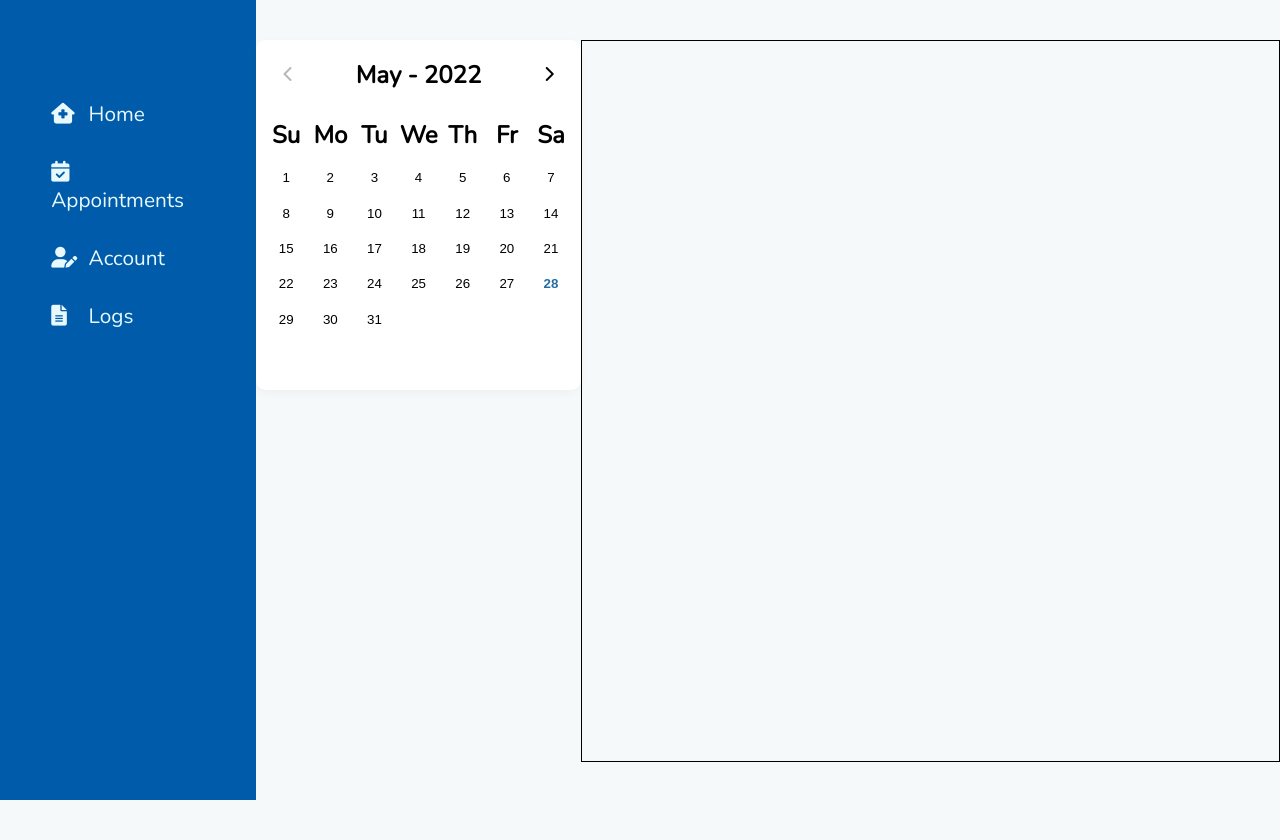
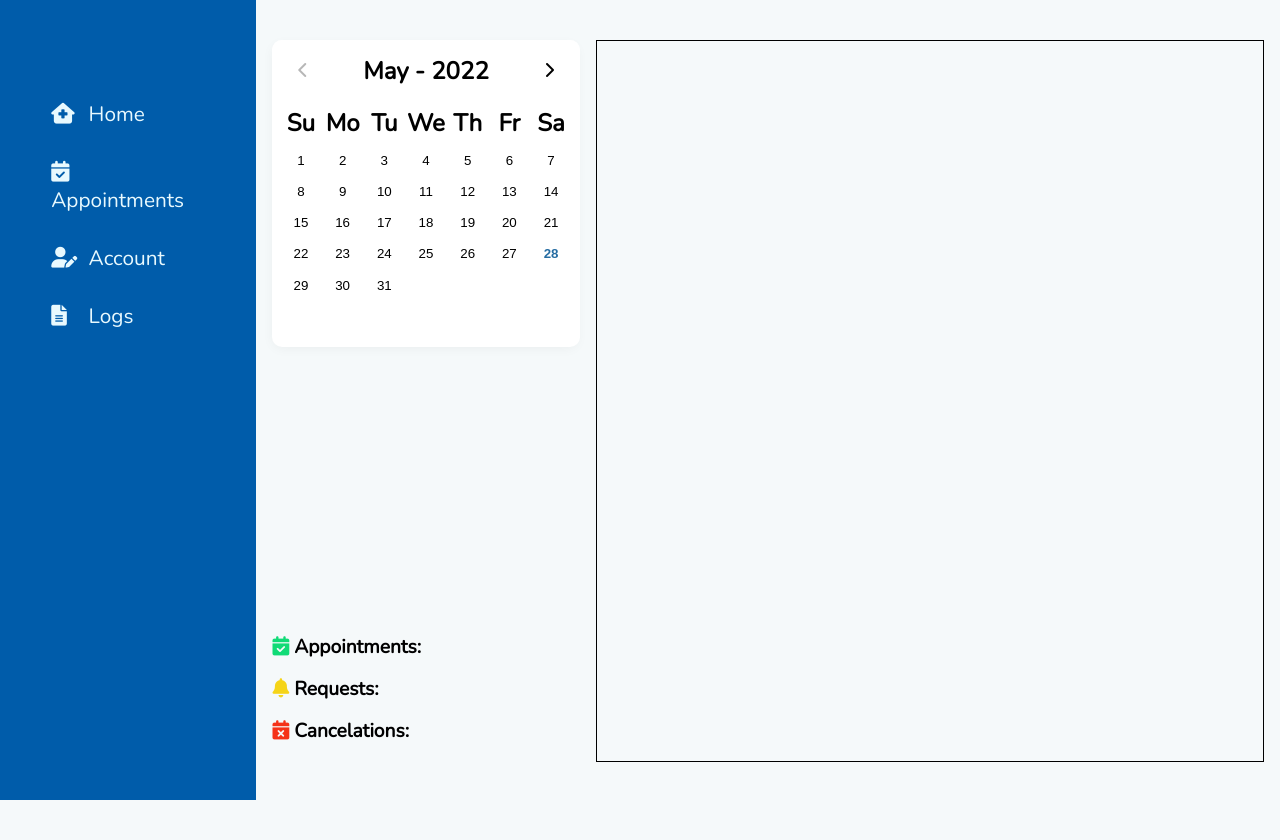
Before and after one commit to marvinraydalida/Appointment-system, a CodeIgniter app: page /Appointment-system/Admin/Appointment in a window 1280 px wide. After the commit the page ends 800 px from the top, so only its background shows below. Run offline with CodeIgniter, Linux system fonts and the light colour scheme.

Commit message:
Added some details

```diff
--- a/application/views/adminAppointment.php
+++ b/application/views/adminAppointment.php
@@ -1,4 +1,5 @@
     <section id="appointment">
+        <div id="appointment-components">
             <div id="calendar-container">
                 <div id="month-picker">
                     <button disabled><i class="fa-solid fa-chevron-left"></i></button>
@@ -71,6 +72,12 @@
                     </tr>
                 </table>
             </div>
+            <div class ="appointment-status">
+                <h1 id = "selected-appointments"><i class="fa-solid fa-calendar-check"></i> Appointments:</h1>
+                <h1 id = "request-appointments"><i class="fa-solid fa-bell"></i> Requests:</h1>
+                <h1 id = "cancel-appointments"><i class="fa-solid fa-calendar-xmark"></i> Cancelations:</h1>
+            </div>
+        </div>
         <div id="appointment-container">
 
         </div>
--- a/application/views/templates/sidebar.php
+++ b/application/views/templates/sidebar.php
@@ -28,8 +28,8 @@
 <body>
     <section id="sidebar">
         <div id="link-container">
-            <a href=""><i class="fa-solid fa-house-medical"></i> Home</a>
-            <a href=""><i class="fa-solid fa-calendar-check"></i> Appointments</a>
+            <a href="<?php echo base_url('Admin')?>"><i class="fa-solid fa-house-medical"></i> Home</a>
+            <a href="<?php echo base_url('Admin/Appointment')?>"><i class="fa-solid fa-calendar-check"></i> Appointments</a>
             <a href=""><i class="fa-solid fa-user-pen"></i> Account</a>
             <a href=""><i class="fa-solid fa-file-lines"></i> Logs</a>
         </div>
--- a/assets/css/adminAppointment.css
+++ b/assets/css/adminAppointment.css
@@ -1,16 +1,22 @@
 #appointment {
   display: flex;
   width: 80vw;
-    height: 100vh;
   flex-direction: row;
   font-family: 'Nunito', sans-serif;
   justify-content: space-evenly;
   padding-top: 5vh;
 }
 
+#appointment-components {
+  width: 30%;
+  height: 90vh;
+  display: flex;
+  flex-direction: column;
+  justify-content: space-between;
+}
+
 #calendar-container {
-    width: 350px;
-    height: 350px;
+  width: 100%;
   border-radius: 10px;
   background-color: white;
   box-shadow: -1px 3px 13px -3px rgba(0, 0, 0, 0.06);
@@ -18,12 +24,12 @@
   -moz-box-shadow: -1px 3px 13px -3px rgba(0, 0, 0, 0.06);
 }
 
-#calendar-container button{
+#calendar-container button {
   border: none;
   cursor: pointer;
 }
 
-#month-picker{
+#month-picker {
   width: 100%;
   height: 20%;
   display: flex;
@@ -31,36 +37,36 @@
   justify-content: space-between;
 }
 
-#month-picker button{
+#month-picker button {
   width: 20%;
   background-color: white;
   font-size: 1rem;
   border-radius: 10px;
 }
 
-#month-picker h1{
+#month-picker h1 {
   margin: 0;
   font-size: 1.5rem;
   margin: auto;
 }
 
 
-table{
+table {
   width: 95%;
   height: 75%;
   border-collapse: collapse;
   margin: auto;
 }
 
-th{
+th {
   font-size: 1.5rem;
 }
 
-td{
+td {
   width: calc(100%/7);
 }
 
-td button{
+td button {
   width: 100%;
   height: 100%;
   border: none;
@@ -68,20 +74,36 @@ td button{
   transition: all 250ms ease-in-out;
 }
 
-.current-day{
+.current-day {
   font-weight: bold;
   color: #256CA2;
 }
 
-.date-toggle{
+.date-toggle {
   color: white;
   border-radius: 10px;
   background-color: #0174DA;
 }
 
+.appointment-status {
+  width: 100%;
+  font-size: .8rem;
+}
 
-#appointment-container{
-    width: 750px;
+#selected-appointments i{
+  color: #10db76;
+}
+
+#request-appointments i{
+  color: #f5d418;
+}
+
+#cancel-appointments i{
+  color: #f53218;
+}
+
+#appointment-container {
+  width: 65%;
   height: 90vh;
-    border:  1px solid black;
+  border: 1px solid black;
 }
--- a/assets/javascript/calendar.js
+++ b/assets/javascript/calendar.js
@@ -5,6 +5,7 @@ const currentMonth = date.getMonth() + 1;
 const monthPickerLabel = document.querySelector('#month-picker h1');
 const monthPickerButtons = document.querySelectorAll('#month-picker button');
 const datePickerButtons = document.querySelectorAll('td button');
+const calendar = document.getElementById('calendar-container');
 const months = ['', 'January', 'February', 'March', 'April', 'May', 'June',
     'July', 'August', 'September', 'October', 'November', 'December'
 ];
@@ -14,6 +15,10 @@ const tableData = document.querySelectorAll('td');
 let selectedMonthIndex = currentMonth;
 let selectedYear = currentYear;
 let previousSelectedDate = null;
+
+
+calendar.style.height = calendar.clientWidth +'px';
+console.dir(calendar)
 
 function getDaysInMonth(year, month) {
     return new Date(year, month, 0).getDate();
```
Also changed, not shown: application/controllers/Admin.php (+27 -26 lines). Lines whose indentation alone changed are shown as unchanged.
